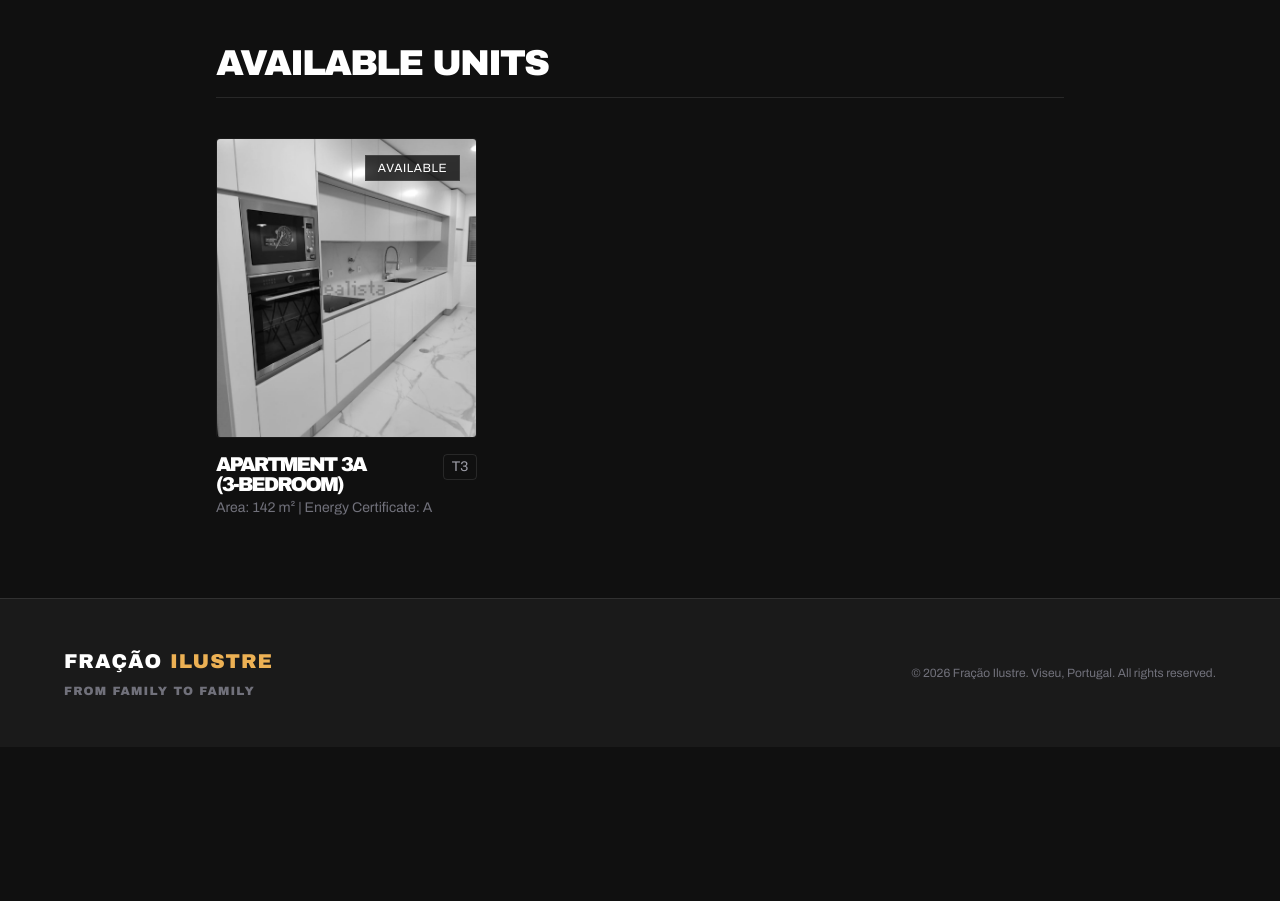
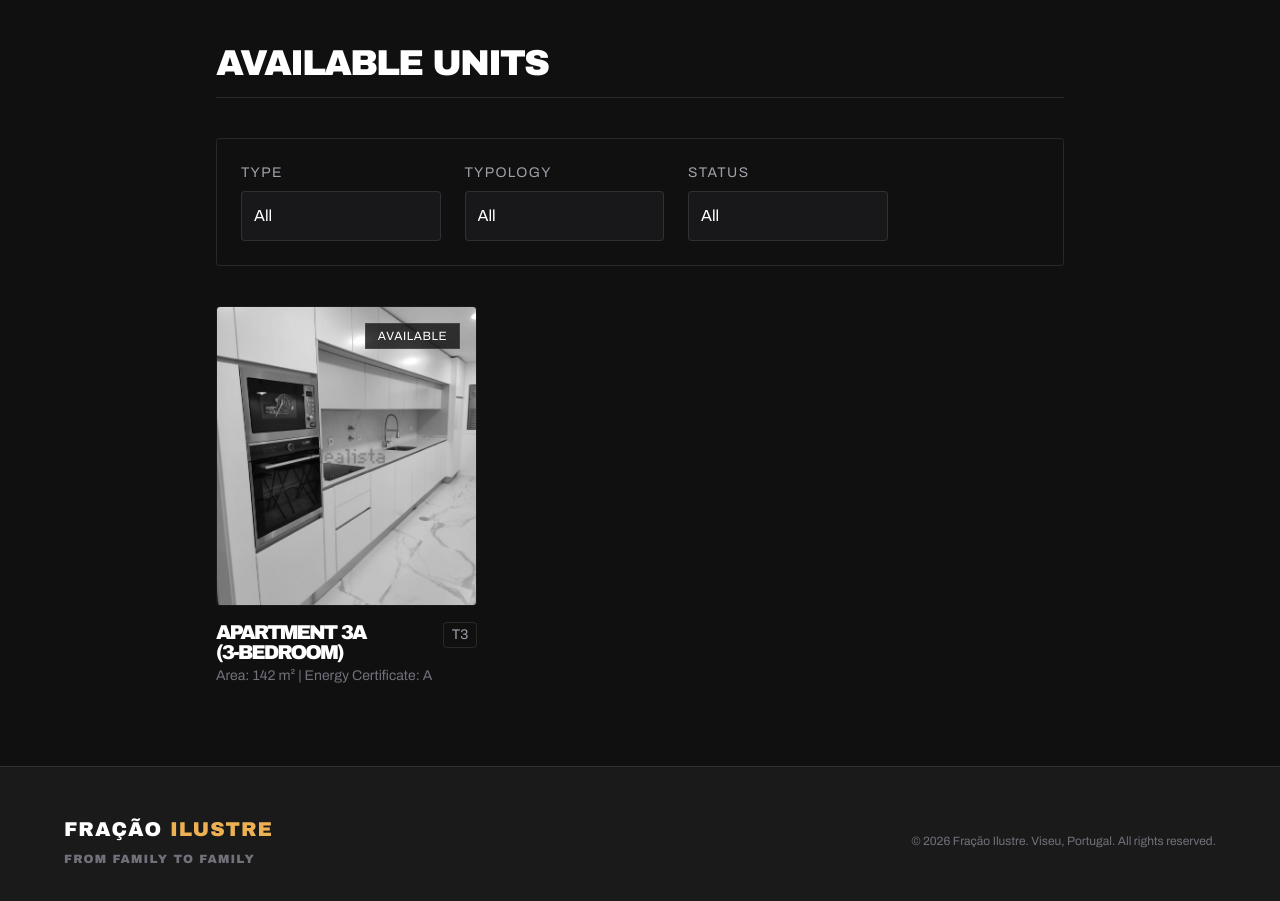
Before and after one commit to CajoAlbuquerque/fracao-ilustre-website, a Next.js app: page /fracao-ilustre-website/en/projetos/fracao-ilustre-1 in a window 1280 px wide. Shown: the part 1580-2481 px from the top of the page. Before the commit the page ends 2327 px from the top, so only its background shows below. Built offline with nearby package versions, Linux system fonts and the light colour scheme.

Commit message:
Refactor FractionCatalog into its own component and add filtering logic

```diff
--- a/src/app/[locale]/projetos/[slug]/page.tsx
+++ b/src/app/[locale]/projetos/[slug]/page.tsx
@@ -5,7 +5,7 @@ import { Link } from '@/i18n/routing';
 import { Routes } from '@/config/routes';
 import { getTranslations, setRequestLocale } from 'next-intl/server';
 import { LocalizedString } from '@/data/types';
-import FractionCard from '@/components/FractionCard';
+import FractionCatalog from '@/components/FractionCatalog';
 
 export async function generateStaticParams() {
   const projects = await getProjects();
@@ -83,11 +83,7 @@ export default async function ProjectDetailPage({ params }: { params: Promise<{
           <h2 className="font-display text-3xl md:text-4xl uppercase text-white border-b border-border pb-4 mb-10">
             {t('common.availableFractions')}
           </h2>
-          <div className="grid grid-cols-1 sm:grid-cols-2 lg:grid-cols-3 gap-8">
-            {fractions.map((fraction) => (
-              <FractionCard key={fraction.id} fraction={fraction} />
-            ))}
-          </div>
+          <FractionCatalog initialFractions={fractions} />
         </div>
       )}
     </div>
--- /dev/null
+++ b/src/components/FractionCatalog.tsx
@@ -0,0 +1,128 @@
+'use client';
+
+import React, { useState, useMemo } from 'react';
+import { Fraction } from '@/data/types';
+import FractionCard from '@/components/FractionCard';
+import { useTranslations } from 'next-intl';
+
+interface FractionCatalogProps {
+  initialFractions: Fraction[];
+}
+
+export default function FractionCatalog({ initialFractions }: FractionCatalogProps) {
+  const t = useTranslations();
+
+  const [typeFilter, setTypeFilter] = useState<string>('all');
+  const [typologyFilter, setTypologyFilter] = useState<string>('all');
+  const [statusFilter, setStatusFilter] = useState<string>('all');
+
+  const filteredFractions = useMemo(() => {
+    return initialFractions.filter((f) => {
+      if (typeFilter !== 'all' && f.type !== typeFilter) return false;
+      if (typologyFilter !== 'all' && f.typology !== typologyFilter) return false;
+      if (statusFilter !== 'all' && f.status !== statusFilter) return false;
+      return true;
+    });
+  }, [initialFractions, typeFilter, typologyFilter, statusFilter]);
+
+  const uniqueTypes = useMemo(() => Array.from(new Set(initialFractions.map(f => f.type))), [initialFractions]);
+  const uniqueTypologies = useMemo(() => Array.from(new Set(initialFractions.map(f => f.typology).filter(Boolean))), [initialFractions]);
+  const uniqueStatuses = useMemo(() => Array.from(new Set(initialFractions.map(f => f.status))), [initialFractions]);
+
+  const hasFilters = typeFilter !== 'all' || typologyFilter !== 'all' || statusFilter !== 'all';
+
+  const clearFilters = () => {
+    setTypeFilter('all');
+    setTypologyFilter('all');
+    setStatusFilter('all');
+  };
+
+  return (
+    <div>
+      {/* Filters */}
+      <div className="mb-10 bg-primary-bg/50 border border-border p-6 rounded">
+        <div className="flex flex-col md:flex-row gap-6 items-end">
+          <div className="w-full md:w-1/4">
+            <label className="block text-sm text-zinc-400 uppercase tracking-widest mb-2">
+              {t('common.type')}
+            </label>
+            <select
+              value={typeFilter}
+              onChange={(e) => setTypeFilter(e.target.value)}
+              className="w-full bg-zinc-900 border border-border text-white p-3 rounded appearance-none focus:outline-none focus:border-accent-gold transition-colors"
+            >
+              <option value="all">{t('catalog.all')}</option>
+              {uniqueTypes.map(type => (
+                <option key={type} value={type}>{t(`common.${type}`)}</option>
+              ))}
+            </select>
+          </div>
+
+          {uniqueTypologies.length > 0 && (
+            <div className="w-full md:w-1/4">
+              <label className="block text-sm text-zinc-400 uppercase tracking-widest mb-2">
+                {t('common.typology')}
+              </label>
+              <select
+                value={typologyFilter}
+                onChange={(e) => setTypologyFilter(e.target.value)}
+                className="w-full bg-zinc-900 border border-border text-white p-3 rounded appearance-none focus:outline-none focus:border-accent-gold transition-colors"
+              >
+                <option value="all">{t('catalog.all')}</option>
+                {uniqueTypologies.map(typology => (
+                  <option key={typology as string} value={typology as string}>{typology}</option>
+                ))}
+              </select>
+            </div>
+          )}
+
+          <div className="w-full md:w-1/4">
+            <label className="block text-sm text-zinc-400 uppercase tracking-widest mb-2">
+              {t('common.status')}
+            </label>
+            <select
+              value={statusFilter}
+              onChange={(e) => setStatusFilter(e.target.value)}
+              className="w-full bg-zinc-900 border border-border text-white p-3 rounded appearance-none focus:outline-none focus:border-accent-gold transition-colors"
+            >
+              <option value="all">{t('catalog.all')}</option>
+              {uniqueStatuses.map(status => (
+                <option key={status} value={status}>{t(`common.${status}`)}</option>
+              ))}
+            </select>
+          </div>
+
+          {hasFilters && (
+            <div className="w-full md:w-1/4 pb-1">
+              <button
+                onClick={clearFilters}
+                className="text-zinc-400 hover:text-white transition-colors text-sm uppercase tracking-widest underline underline-offset-4"
+              >
+                {t('catalog.clearFilters')}
+              </button>
+            </div>
+          )}
+        </div>
+      </div>
+
+      {/* Grid */}
+      {filteredFractions.length > 0 ? (
+        <div className="grid grid-cols-1 sm:grid-cols-2 lg:grid-cols-3 gap-8">
+          {filteredFractions.map((fraction) => (
+            <FractionCard key={fraction.id} fraction={fraction} />
+          ))}
+        </div>
+      ) : (
+        <div className="text-center py-20 border border-border rounded bg-primary-bg/20">
+          <p className="text-zinc-400 text-lg mb-6">{t('catalog.noResults')}</p>
+          <button
+            onClick={clearFilters}
+            className="inline-block bg-accent-gold text-primary-bg px-6 py-3 uppercase tracking-widest text-sm font-medium hover:bg-white transition-colors"
+          >
+            {t('catalog.clearFilters')}
+          </button>
+        </div>
+      )}
+    </div>
+  );
+}
--- a/src/data/translations.ts
+++ b/src/data/translations.ts
@@ -62,6 +62,12 @@ export interface TranslationDictionary {
     messageLabel: string;
     submitBtn: string;
     successMsg: string;
+  };
+  catalog: {
+    filters: string;
+    all: string;
+    clearFilters: string;
+    noResults: string;
   };
 }
 
@@ -131,6 +137,12 @@ export const translations: { pt: TranslationDictionary; en: TranslationDictionar
       submitBtn: "Enviar Pedido de Informação",
       successMsg: "Obrigado! O seu pedido de informação foi enviado com sucesso. Entraremos em contacto brevemente.",
     },
+    catalog: {
+      filters: "Filtros",
+      all: "Todos",
+      clearFilters: "Limpar Filtros",
+      noResults: "Não foram encontradas frações com os filtros selecionados.",
+    },
   },
   en: {
     nav: {
@@ -197,5 +209,11 @@ export const translations: { pt: TranslationDictionary; en: TranslationDictionar
       submitBtn: "Send Request Information",
       successMsg: "Thank you! Your inquiry was successfully sent. We will get in touch shortly.",
     },
+    catalog: {
+      filters: "Filters",
+      all: "All",
+      clearFilters: "Clear Filters",
+      noResults: "No units found matching the selected filters.",
+    },
   },
 };
```
